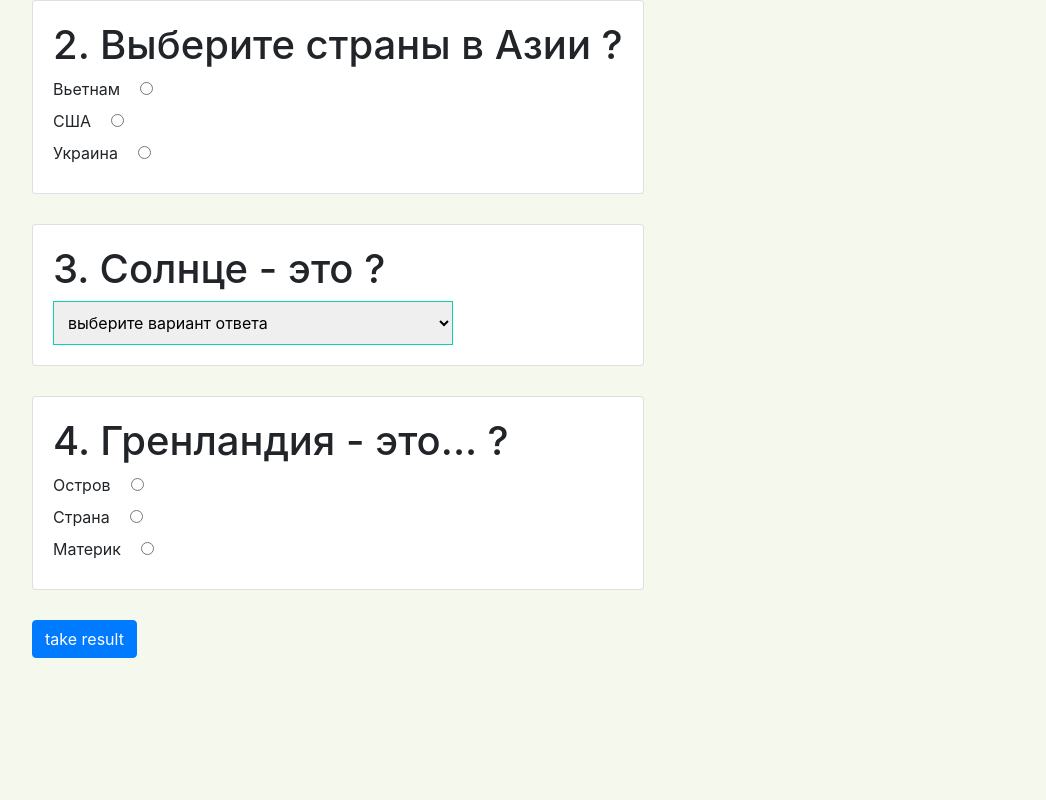
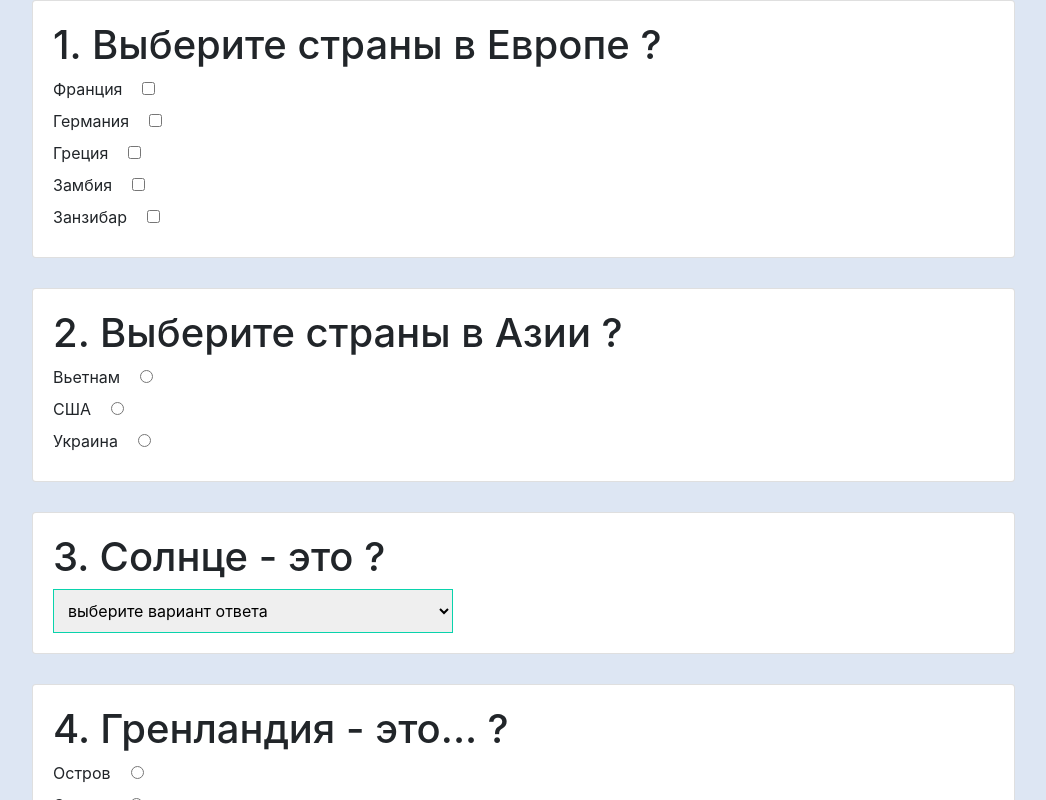
Before and after one commit to julia-me/Question-test, a React (Create React App) app: page /test/rand in a window 1280 px wide. Shown: the top 800 px of the page, without its empty margins (53-1099 px from the left). Built offline with nearby package versions, Linux system fonts and the light colour scheme.

Commit message:
new hanges

```diff
--- a/src/App.css
+++ b/src/App.css
@@ -152,3 +152,9 @@ span {
   justify-content: center;
   text-align: center;
 }
+
+.types-of-test{
+  display: flex;
+  justify-content: space-around;
+  margin: 30px 0;
+}
--- a/src/App.jsx
+++ b/src/App.jsx
@@ -4,34 +4,30 @@ import {geographyAQuestionsArr, biologyQuestionsArr, randomQuestionsArr} from '.
 // import * as Questions from './data/questionData.js'
 import Question from './components/Question'
 import Start from './components/StartPage'
-import Timer from './Elements/Timer.jsx'
 import Result from './components/Result'
 import { BrowserRouter, Switch, Route, Redirect } from 'react-router-dom';
 
 
 
 const App = ()  =>{
-  // const timeOntext = 1.5;
-  // const [testIsOver, setTestIsOver] = useState(false);
-  // const [showTimer, setShowTimer] = useState(false);
-  // const [messageWindow, semtMessageWindow]=useState(true)
-  // const [testIsOver, setTestIsOver]=useState(false)
-  const [answersModel, setAnswersModel]=useState()
-  const [res, setRes] = useState(0)
-
+  const [maxPoints, setMaxPoints]=useState('')
+  const [totalPoint, setTotalPoint] = useState(0)
 
   return (
     <BrowserRouter>
-
     <Switch>
       <Route exact path="/">
         <Redirect to="/start" />
       </Route>
       <Route path="/start"><Start/></Route>
-      <Route path="/test/geogr"><Question data={geographyAQuestionsArr} answersModel={answersModel} setAnswersModel={setAnswersModel} res={res} setRes={setRes}/></Route>
-      <Route path="/test/biol"><Question data={biologyQuestionsArr} answersModel={answersModel} setAnswersModel={setAnswersModel} res={res} setRes={setRes} /></Route>
-      <Route path="/test/rand"><Question data={randomQuestionsArr} answersModel={answersModel} setAnswersModel={setAnswersModel} res={res} setRes={setRes}/></Route>
-      <Route path="/result">< Result answersModel={answersModel} res={res} /></Route>
+      <Route path="/test/geogr">
+        <Question data={geographyAQuestionsArr} setMaxPoints={setMaxPoints} maxPoints={maxPoints} totalPoint={totalPoint} setTotalPoint={setTotalPoint} /></Route>
+      <Route path="/test/biol">
+        <Question data={biologyQuestionsArr} setMaxPoints={setMaxPoints} maxPoints={maxPoints} totalPoint={totalPoint} setTotalPoint={setTotalPoint}  /></Route>
+      <Route path="/test/rand">
+        <Question data={randomQuestionsArr} setMaxPoints={setMaxPoints} maxPoints={maxPoints} totalPoint={totalPoint} setTotalPoint={setTotalPoint} /></Route>
+      <Route path="/result">
+        < Result totalPoint={totalPoint} maxPoints={maxPoints}/></Route>
     </Switch>
   </BrowserRouter>
 
--- a/src/Elements/InputCheckbox.jsx
+++ b/src/Elements/InputCheckbox.jsx
@@ -10,7 +10,7 @@ const InputCheckbox = ({oneQuestion, number, setAnsver}) =>{
   const [arrOfAnswers, setArrOfAnswers]= useState(initialAnswers(oneQuestion.answer))
 
   useEffect(()=> {
-    console.log(arrOfAnswers)
+    // console.log(arrOfAnswers)
   })
 
   const checkFunction = (e, index) => {
--- a/src/components/Question.jsx
+++ b/src/components/Question.jsx
@@ -3,30 +3,30 @@ import InputText from '../Elements/InputText'
 import InputRadio from '../Elements/InputRadio'
 import InputCheckbox from '../Elements/InputCheckbox'
 import Select from '../Elements/Select'
-import Result from './Result'
-import Message from './Message'
-import Timer from '../Elements/Timer'
-import TimeOver from './TimeOver'
+// import Result from './Result'
+// import Message from './Message'
+// import Timer from '../Elements/Timer'
+// import TimeOver from './TimeOver'
 import { Link } from 'react-router-dom';
-import { BrowserRouter, Switch, Route, Redirect } from 'react-router-dom';
+// import { BrowserRouter, Switch, Route, Redirect } from 'react-router-dom';
 
 
-let resultPoints = 0;
 
 const Question = (props)  => {
-  const {data, answersModel, setAnswersModel, res, setRes } = props
-  // const [answersModel, setAnswersModel]=useState(new Array(data.length))
-  const [resultIsActive, setResultIsActive]=useState(false)
+  const {data,  maxPoints, setMaxPoints, setTotalPoint} = props
+  const [answersModel, setAnswersModel]=useState(new Array(data.length))
+  let totalPoint =0
+  // const [resultIsActive, setResultIsActive]=useState(false)
   // const [res, setRes] = useState(0)
-  const [correctAnswers, setCorrectAnswers] = useState(0)
+  // const [correctAnswers, setCorrectAnswers] = useState(0)
   // const [messageWindow, semtMessageWindow] = useState(true)
   // const [testIsOver, setTestIsOver] = useState(false)
   // const timeOntext = 1;
   // const [try1, setTry1]=useState('noth')
 
-  useEffect(()=> {
-    setAnswersModel(new Array(data.length))
-  },[])
+  // useEffect(()=> {
+  //   setAnswersModel(new Array(data.length))
+  // },[])
 
   useEffect(()=> {
     console.log(answersModel)
@@ -44,31 +44,35 @@ const Question = (props)  => {
   const summ =() => {
     setAnswersModel([])
     let resultPoints=0
-    let countOfCorrectAnswers=0
     answersModel.forEach(point => {
       if(point){
          resultPoints+= point
-         countOfCorrectAnswers +=1
       }
     })
-    setRes(resultPoints)
-    setCorrectAnswers(countOfCorrectAnswers)
+    setTotalPoint(resultPoints)
   }
 
-  // const countOfCorrectAnswers=()=>{
-  //   answersModel
-  // }
+  const totalQuestionPoints = () =>{
+    data.forEach(oneQuestion => {
+        oneQuestion.answer.forEach(correctAnswer => {
+            if(correctAnswer.isTrue){
+                totalPoint +=correctAnswer.point
+            }
+        })
+    })
+    setMaxPoints(totalPoint)
+    console.log(totalPoint)
+    console.log(maxPoints)
+  }
+  totalQuestionPoints()
 
   const sentResultHendel =(e) => {
     summ()
-    // setResultIsActive(true)
-    // setTestIsOver(false)
-    // setShowTimer(false)
+    // setTotalPoint
+    // setMaxPoints([...answersModel])
+    console.log(maxPoints)
   }
 
-  // const test = () => {
-  //   console.log('test mess from question')
-  // }
 
   return (
     <div className="container" >
@@ -117,7 +121,12 @@ const Question = (props)  => {
         }
       })
         }
-      <Link className="btn btn-primary" to='/result'> take result </Link>
+      <Link
+      className="btn btn-primary"
+      to='/result'
+      onClick={(e)=> sentResultHendel(e)}
+      >
+         take result </Link>
       </div>
     }
 
--- a/src/components/Result.jsx
+++ b/src/components/Result.jsx
@@ -1,38 +1,17 @@
-import React, {useState, useEffect} from 'react';
+import React from 'react';
+import { Link } from 'react-router-dom';
 
-const Result = ({res, data, setResultIsActive, setShowTimer, correctAnswers})  =>{
-    const [totalPoints, setTotalPoints]=useState(0)
-    let totalPoint = 0
 
-    // useEffect(()=> {
-    //     fotalQuestionPoints()
-    //     setTotalPoints(totalPoint)
-
-    // },[])
-
-    // const fotalQuestionPoints = () =>{
-    //     data.forEach(oneQuestion => {
-    //         oneQuestion.answer.forEach(correctAnswer => {
-    //             if(correctAnswer.isTrue){
-    //                 totalPoint +=correctAnswer.point
-    //             }
-    //         })
-    //     })
-    // }
-
-    // const goToTest= () => {
-    //     setShowTimer(true);
-    //     setResultIsActive(false)
-    // }
+const Result = ({totalPoint, maxPoints})  =>{
+    console.log(maxPoints)
 
     return (
         <div className="result">
-            <h1> Вы набрали  <span> {res} </span> баллов/  Из  <span> {totalPoints} </span> </h1>
-            <h1> Процент успешности прохождения теста  <span> {Math.floor(res/totalPoints*100)} % </span> </h1>
-            {/* <button onClick={(e)=> goToTest()} className="btn btn-primary"> Пройти тест еще раз </button> */}
+            <h1> Вы набрали  <span> {totalPoint} </span> баллов/  Из  <span> {maxPoints} </span> </h1>
+            <h1> Процент успешности прохождения теста  <span> {Math.floor(totalPoint/maxPoints*100)} % </span> </h1>
+            <Link className="btn btn-primary" to='/start'> Пройти еще тесты </Link>
         </div>
     );
 }
 
-
 export default Result;
--- a/src/data/questionData.js
+++ b/src/data/questionData.js
@@ -34,7 +34,7 @@ const geographyAQuestionsArr =[
   },
   {
     title: 'Моря Атлантического океана, омывающие Россию:',
-    type: 'Checkboxbox',
+    type: 'Checkbox',
     answer: [{
       title: 'Балтийское море',
       isTrue: true,
@@ -142,7 +142,7 @@ const geographyAQuestionsArr =[
   },
   {
     title: 'Изображение какого животного можно увидеть на гербе Австралии',
-    type: 'Checkboxbox',
+    type: 'Checkbox',
     url: 'https://encrypted-tbn0.gstatic.com/images?q=tbn:ANd9GcSz7A2xQM2MB_gj5DKhZFTRn9Q8OqA3eBo_Q7oCLW5I7v4hd0KFkg',
     answer: [
     {
@@ -292,7 +292,7 @@ const randomQuestionsArr = [
   //     point: 1,
   // },
   {
-      type: "Checkboxbox",
+      type: "Checkbox",
       title: "Выберите страны в Европе",
       answer: [
           {
@@ -388,7 +388,7 @@ const randomQuestionsArr = [
       ]
   },
   {
-      type: "Checkboxbox",
+      type: "Checkbox",
       title: "Выберите из списка драгоценный металл...",
       answer: [
           {
--- a/src/index.scss
+++ b/src/index.scss
@@ -1,6 +1,6 @@
 body {
   margin: 0;
-  background: #f5f8ed;
+  background: #dde6f3;
   font-family: -apple-system, BlinkMacSystemFont, "Segoe UI", "Roboto", "Oxygen",
     "Ubuntu", "Cantarell", "Fira Sans", "Droid Sans", "Helvetica Neue",
     sans-serif;
```
Also changed, not shown: 1 other file (tests, documents, lock files or other folders).
